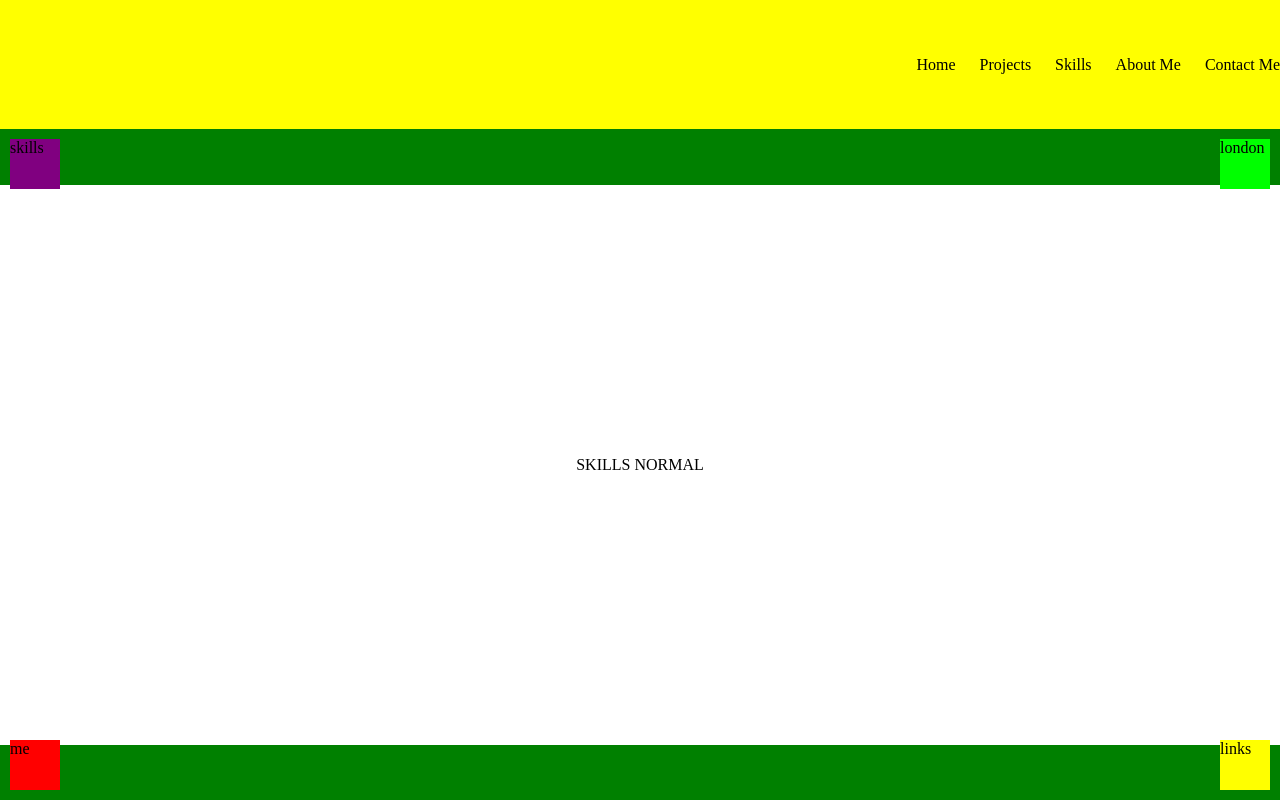
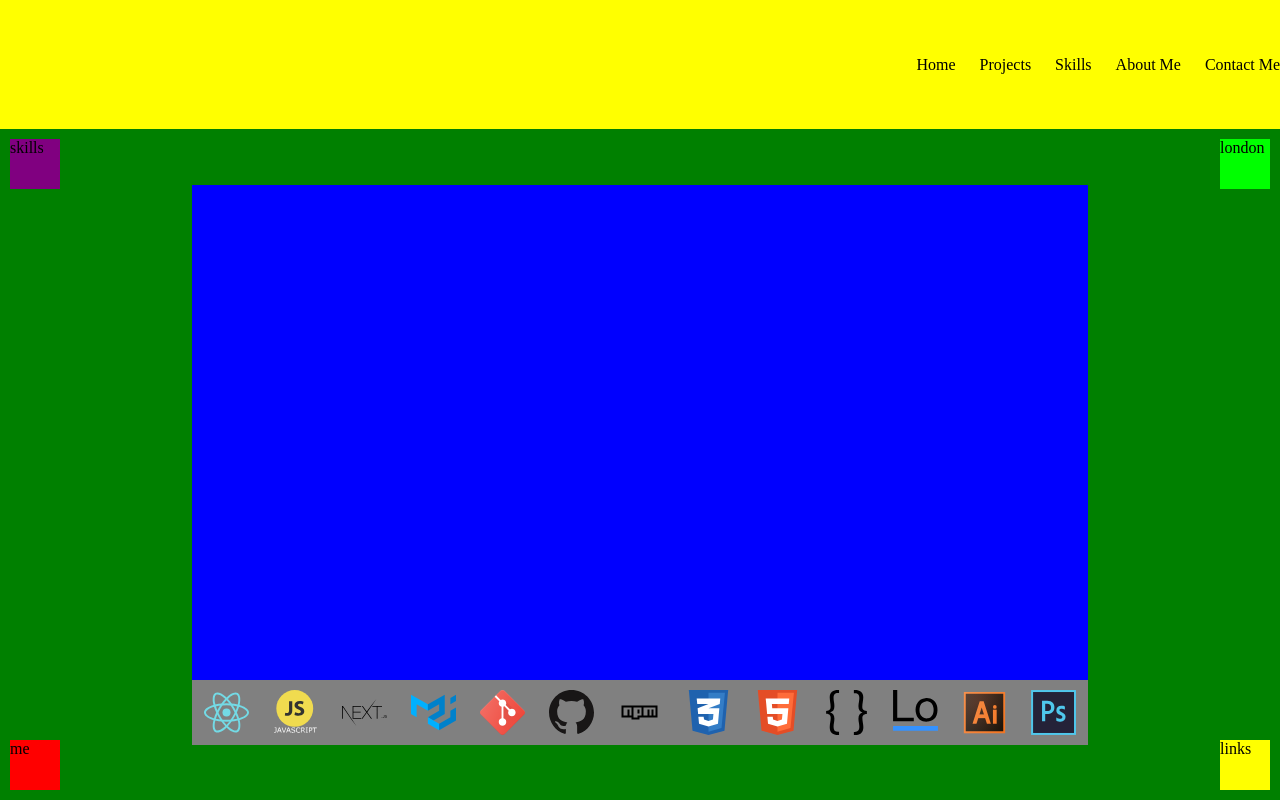
Before and after one commit to aiacuone/portfolio-v3, a Next.js app: page /skills in a window 1280 px wide. Built offline with nearby package versions, Linux system fonts and the light colour scheme.

Commit message:
added skills to skills page normal

```diff
--- a/pages/skills.js
+++ b/pages/skills.js
@@ -37,21 +37,43 @@ export default function skills() {
         // maxHeight: maxHeight,
         minHeight: minHeight,
         minWidth: minWidth,
+        display: 'grid',
+        gridTemplateColumns: 'repeat(10,1fr)',
+        gridTemplateRows: 'repeat(9,1fr) auto',
+      },
+      mainContainer: {
+        background: 'blue',
+        gridArea: '1/1/10/11',
+      },
+      buttonContainer: {
+        background: 'grey',
+        gridArea: '10/1/11/11',
+        padding: '10px 0',
       },
     })
     const classes = useStyles()
+    const buttons = skillsArr.map((skill) => {
+      const skillObj = skillsObj[skill]
+      return (
+        <Image src={skillObj.image} layout="fixed" height={45} width={45} />
+      )
+    })
     return (
       <Grid
         container
         justifyContent="center"
         alignItems="center"
         className={classes.root}>
-        <Grid
-          container
-          className={classes.container}
-          justifyContent="center"
-          alignItems="center">
-          SKILLS NORMAL
+        <Grid className={classes.container}>
+          <Grid container className={classes.mainContainer}>
+            <Grid container className={classes.header}></Grid>
+          </Grid>
+          <Grid
+            container
+            className={classes.buttonContainer}
+            justifyContent="space-around">
+            {buttons}
+          </Grid>
         </Grid>
       </Grid>
     )
```
